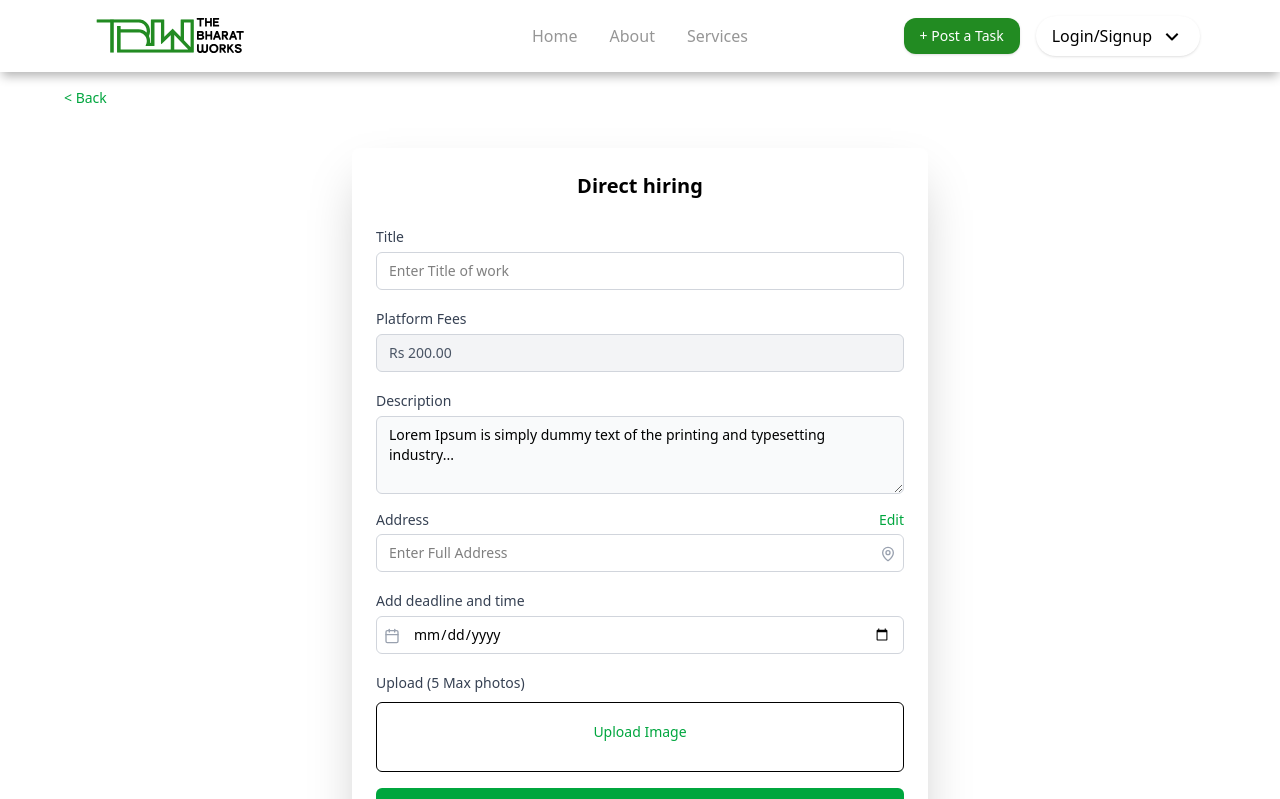
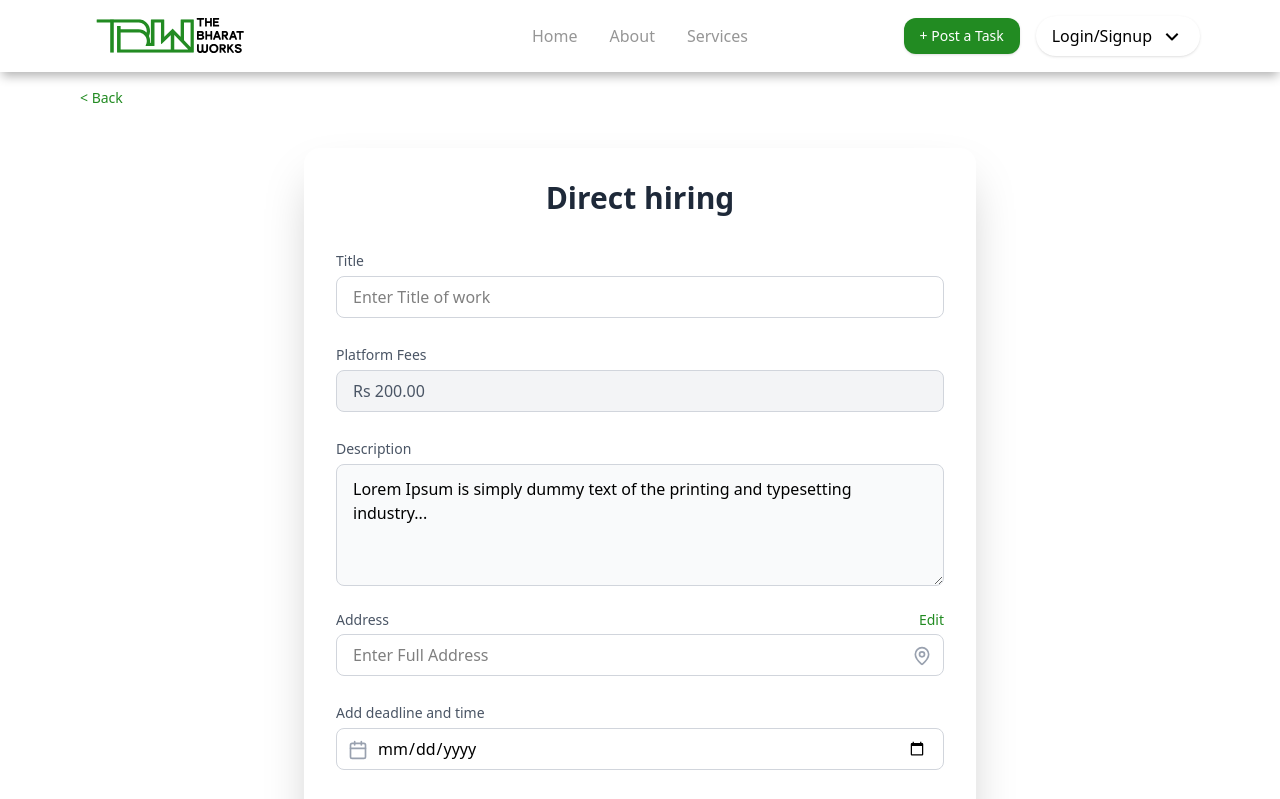
Before and after one commit to php2700/bharatweb, a React (Vite) app: page /direct-hiring in a window 1280 px wide. Shown: the top 799 px of the page. Built offline with nearby package versions, Linux system fonts and the light colour scheme.

Commit message:
pages creatiion

```diff
--- a/src/app/Bidding/User/MyHire.jsx
+++ b/src/app/Bidding/User/MyHire.jsx
@@ -86,19 +86,23 @@ export default function MyHireBidding() {
     },
   ];
 
+  const handleBack=()=>{
+    navigate(-1)
+  }
+
   return (
     <>
       <Header />
 
       {/* Back Button */}
       <div className="container mx-auto px-4 py-4">
-        <Link
-          to="/"
+        <div
+         onClick={handleBack}
           className="flex items-center text-[#008000] hover:text-green-800 font-semibold"
         >
           <img src={Arrow} className="w-6 h-6 mr-2" alt="Back arrow" />
           Back
-        </Link>
+        </div>
       </div>
 
       {/* Work Section */}
--- a/src/app/directHiring/User/DirectHiring.jsx
+++ b/src/app/directHiring/User/DirectHiring.jsx
@@ -1,10 +1,10 @@
 import React, { useState } from "react";
-import { Calendar, MapPin } from "lucide-react"; // optional icons
+import { Calendar, MapPin } from "lucide-react";
 import Header from "../../../component/Header";
 import { useNavigate } from "react-router-dom";
 
 const DirectHiring = () => {
-  const navigate=useNavigate()
+  const navigate = useNavigate();
   const [title, setTitle] = useState("");
   const [address, setAddress] = useState("");
   const [deadline, setDeadline] = useState("");
@@ -31,67 +31,72 @@ const DirectHiring = () => {
     alert("Form submitted ✅");
   };
 
-  const handleBack=()=>{
-    navigate('/homeuser')
-  }
+  const handleBack = () => {
+    navigate(-1);
+  };
 
   return (
     <>
       <Header />
-      <div className="w-full max-w-6xl mx-auto flex justify-start mt-4">
+
+      <div className="w-full max-w-6xl mx-auto flex justify-start mt-4 px-4">
         <button
-          onClick={() => {
-            handleBack;
-          }}
-          className="text-green-600 text-sm hover:underline"
+          onClick={handleBack}
+          className="text-[#228B22] text-sm hover:underline"
         >
           &lt; Back
         </button>
       </div>
-      <div className="min-h-screen flex justify-center  py-10">
+
+      <div className="min-h-screen flex justify-center py-10 px-4">
         <form
           onSubmit={handleSubmit}
-          className="w-full max-w-xl bg-white shadow-2xl rounded-lg p-6"
+          className="w-full max-w-2xl bg-white shadow-2xl rounded-2xl p-8 space-y-6"
         >
-          <h2 className="text-center text-xl font-semibold mb-6">
+          <h2 className="text-center text-3xl font-bold text-gray-800 mb-8">
             Direct hiring
           </h2>
 
-          <label className="block mb-4">
-            <span className="text-sm text-gray-700">Title</span>
+          {/* Title */}
+          <label className="block">
+            <span className="text-sm font-medium text-gray-600">Title</span>
             <input
               type="text"
               value={title}
               onChange={(e) => setTitle(e.target.value)}
               placeholder="Enter Title of work"
-              className="mt-1 block w-full rounded-md border border-gray-300 px-3 py-2 text-sm focus:border-green-600 focus:ring-green-600"
+              className="mt-1 block w-full rounded-lg border border-gray-300 px-4 py-2 text-base focus:border-[#228B22] focus:ring-[#228B22]"
             />
           </label>
 
-          <label className="block mb-4">
-            <span className="text-sm text-gray-700">Platform Fees</span>
+          <label className="block">
+            <span className="text-sm font-medium text-gray-600">
+              Platform Fees
+            </span>
             <input
               type="text"
               value="Rs 200.00"
               disabled
-              className="mt-1 block w-full rounded-md bg-gray-100 border border-gray-300 px-3 py-2 text-sm text-gray-600"
+              className="mt-1 block w-full rounded-lg bg-gray-100 border border-gray-300 px-4 py-2 text-base text-gray-600"
             />
           </label>
 
-          <label className="block mb-4">
-            <span className="text-sm text-gray-700">Description</span>
+          <label className="block">
+            <span className="text-sm font-medium text-gray-600">
+              Description
+            </span>
             <textarea
-              rows={3}
+              rows={4}
               value="Lorem Ipsum is simply dummy text of the printing and typesetting industry..."
               disabled
-              className="mt-1 block w-full rounded-md border border-gray-300 bg-gray-50 px-3 py-2 text-sm"
+              className="mt-1 block w-full rounded-lg border border-gray-300 bg-gray-50 px-4 py-3 text-base"
             />
           </label>
 
-          <label className="block mb-4">
-            <span className="text-sm text-gray-700 flex items-center justify-between">
-              Address{" "}
-              <span className="text-green-600 cursor-pointer">Edit</span>
+          <label className="block">
+            <span className="text-sm font-medium text-gray-600 flex items-center justify-between">
+              Address
+              <span className="text-[#228B22] cursor-pointer">Edit</span>
             </span>
             <div className="relative">
               <input
@@ -99,41 +104,47 @@ const DirectHiring = () => {
                 value={address}
                 onChange={(e) => setAddress(e.target.value)}
                 placeholder="Enter Full Address"
-                className="mt-1 block w-full rounded-md border border-gray-300 pr-9 pl-3 py-2 text-sm focus:border-green-600 focus:ring-green-600"
+                className="mt-1 block w-full rounded-lg border border-gray-300 pr-9 pl-4 py-2 text-base focus:border-[#228B22] focus:ring-[#228B22]"
               />
-              <MapPin className="absolute right-2 top-3 h-4 w-4 text-gray-400" />
+              <MapPin className="absolute right-3 top-3 h-5 w-5 text-gray-400" />
             </div>
           </label>
 
-          <label className="block mb-4">
-            <span className="text-sm text-gray-700">Add deadline and time</span>
+          <label className="block">
+            <span className="text-sm font-medium text-gray-600">
+              Add deadline and time
+            </span>
             <div className="relative">
               <input
                 type="date"
                 value={deadline}
                 onChange={(e) => setDeadline(e.target.value)}
-                className="mt-1 block w-full rounded-md border border-gray-300 pl-9 pr-3 py-2 text-sm focus:border-green-600 focus:ring-green-600"
+                className="mt-1 block w-full rounded-lg border border-gray-300 pl-10 pr-4 py-2 text-base focus:border-[#228B22] focus:ring-[#228B22]"
               />
-              <Calendar className="absolute left-2 top-3 h-4 w-4 text-gray-400" />
+              <Calendar className="absolute left-3 top-3 h-5 w-5 text-gray-400" />
             </div>
           </label>
 
-          <label className="block mb-2">
-            <span className="text-sm text-gray-700">Upload (5 Max photos)</span>
-          </label>
-          <div className="border rounded-md p-4 text-center mb-4">
-            <label className="cursor-pointer text-green-600 text-sm font-medium">
+          <div>
+            <span className="text-sm font-medium text-gray-600">
+              Upload (5 Max photos)
+            </span>
+
+            <div className="border border-gray-300 rounded-lg p-6 text-center mb-4 bg-gray-50">
+              <label className="cursor-pointer   text-[#228B22] text-sm font-medium">
                 Upload Image
                 <input
                   type="file"
                   accept="image/*"
                   multiple
-                className="hidden"
+                  className="hidden "
                   onChange={handleImageUpload}
                 />
               </label>
+            </div>
 
-            <div className="flex gap-3 flex-wrap mt-3 justify-center">
+            {images.length > 0 && (
+              <div className="flex gap-3 flex-wrap mt-4 justify-start">
                 {images.map((file, index) => (
                   <div key={index} className="relative">
                     <img
@@ -144,18 +155,19 @@ const DirectHiring = () => {
                     <button
                       type="button"
                       onClick={() => removeImage(index)}
-                    className="absolute -top-2 -right-2 bg-red-600 text-white rounded-full w-5 h-5 flex items-center justify-center text-xs"
+                      className="absolute -top-2 -right-2 bg-red-600 text-white rounded-full w-6 h-6 flex items-center justify-center text-sm"
                     >
                       ✕
                     </button>
                   </div>
                 ))}
               </div>
+            )}
           </div>
 
           <button
             type="submit"
-            className="w-full bg-green-600 text-white font-semibold py-2 rounded-md hover:bg-green-700 transition"
+            className="w-full bg-[#228B22] text-white font-semibold py-3 rounded-lg text-lg hover:bg-[#228B22] transition-all shadow-md"
           >
             Hire
           </button>
--- a/src/app/directHiring/User/PaymentModel.jsx
+++ b/src/app/directHiring/User/PaymentModel.jsx
@@ -1,4 +1,4 @@
-import paymentProcess from "../../../assets/directHiring/Paymentprocess.png";
+import paymentProcess from "../../../assets/directHiring/paymentprocess.png";
 
 export default function PaymentModel({ open, close }) {
   if (!open) return null;
--- a/src/app/directHiring/User/ServiceProviderList.jsx
+++ b/src/app/directHiring/User/ServiceProviderList.jsx
@@ -58,7 +58,11 @@ export default function ServiceProviderList  ()  {
   const navigate=useNavigate();
 
   const handleBack=()=>{
-    navigate('/homeuser')
+    navigate(-1)
+  }
+
+  const handleHire=()=>{
+    navigate('/direct-hiring')
   }
   return (
     <>
@@ -128,7 +132,7 @@ export default function ServiceProviderList  ()  {
                       <button className="text-[#228B22] py-1 px-4 border rounded-lg">
                         View Profile
                       </button>
-                      <button className="text-white bg-[#228B22] py-1 px-10 rounded-lg ">
+                      <button onClick={()=>handleHire()} className="text-white bg-[#228B22] py-1 px-10 rounded-lg ">
                         Hire
                       </button>
                     </div>
```
Also changed, not shown: src/app/Bidding/User/NewTask.jsx (+25 -19 lines), src/app/CommonScreens/WorkCategories.jsx (+14 -3 lines), 1 other file (tests, documents, lock files or other folders). Lines whose indentation alone changed are shown as unchanged.
